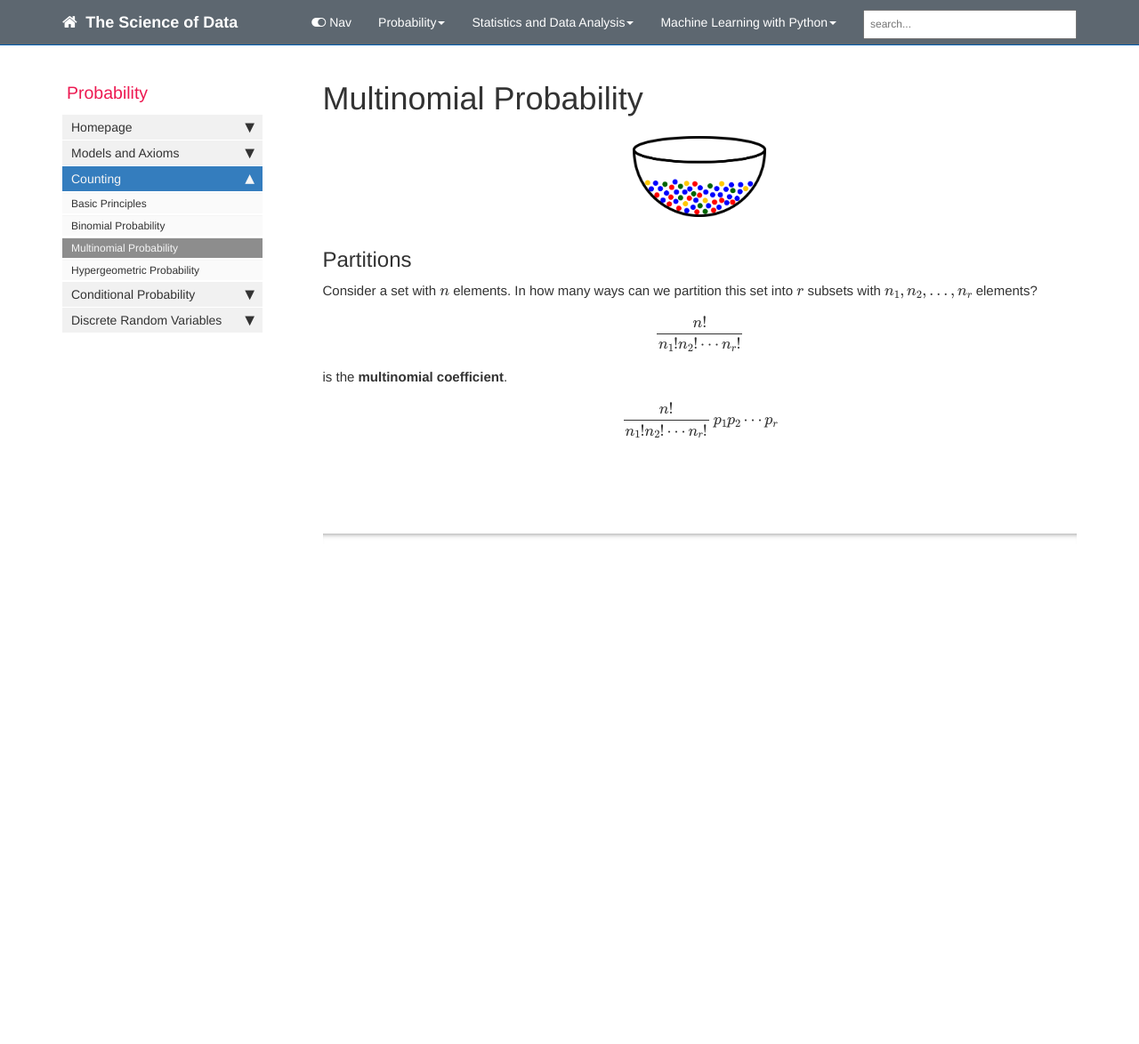
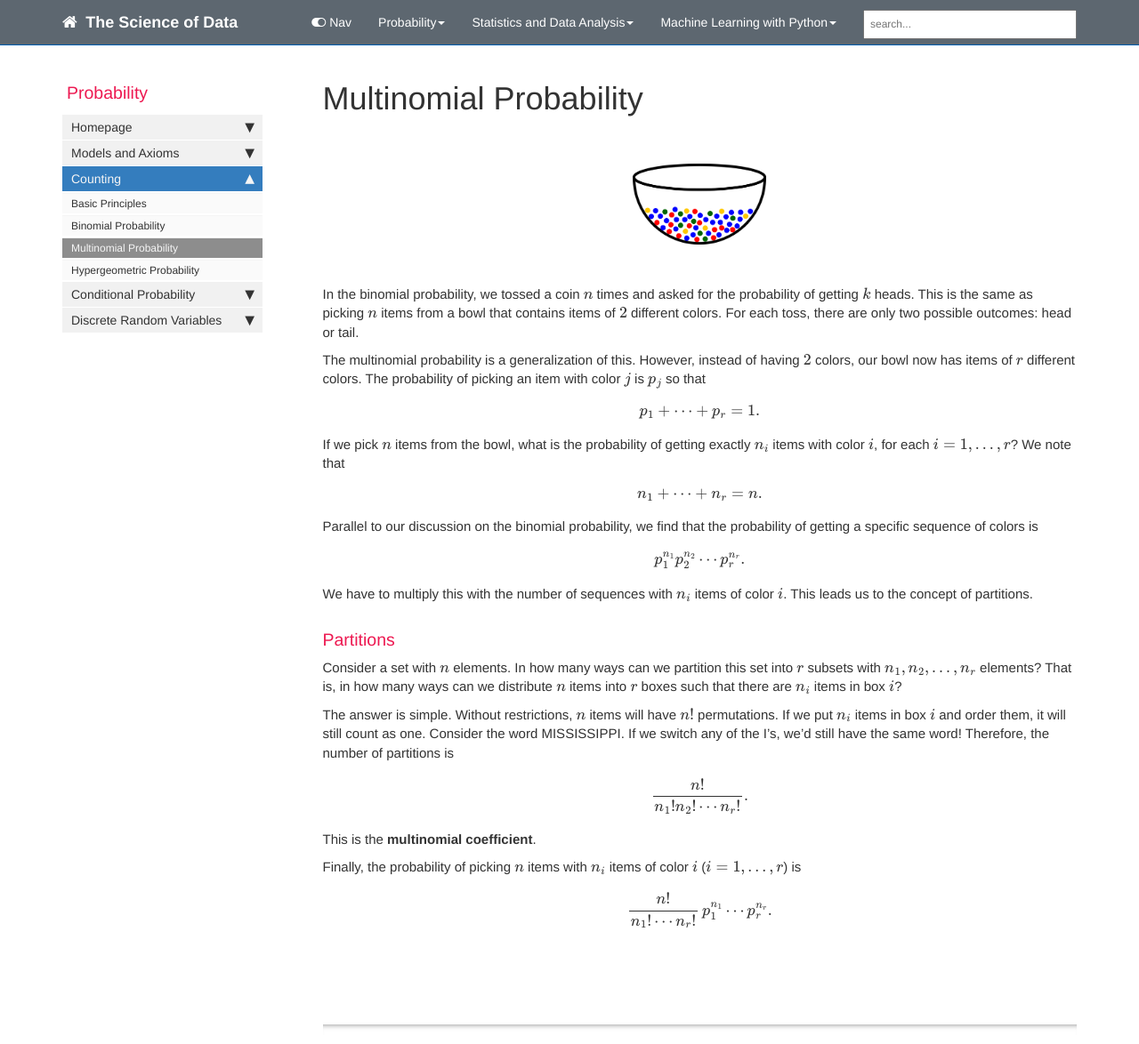
Before and after one commit to mynameisjanus/mynameisjanus.github.io, a Jekyll site: the page built from pages/probability/multinomial.md, in a window 1280 px wide and 1174 px high. Shown: the whole window at 89% size. Built offline with Jekyll 4.4.1, drawn with Linux system fonts in a browser that asks for light colours; formulas are drawn with MathJax 3; comment, search, counter and statistics services are not loaded.

Commit message:
update monomial

```diff
--- a/pages/probability/multinomial.md
+++ b/pages/probability/multinomial.md
@@ -6,17 +6,40 @@ folder: probability
 usemathjax: true
 toc: false
 ---
+<br>
 
 <p align="center">
   <img src="images/prob/bowl2.png" style="width:150px;height:auto;"/>
 </p>
 
-## Partitions
+<br>
 
-Consider a set with $$n$$ elements. In how many ways can we partition this set into $$r$$ subsets with $$n_1,n_2,\ldots,n_r$$ elements?
+In the binomial probability, we tossed a coin $$n$$ times and asked for the probability of getting $$k$$ heads. This is the same as picking $$n$$ items from a bowl that contains items of $$2$$ different colors. For each toss, there are only two possible outcomes: head or tail.
 
-$$\dfrac{n!}{n_1!n_2!\cdots n_r!}$$
+The multinomial probability is a generalization of this. However, instead of having $$2$$ colors, our bowl now has items of $$r$$ different colors. The probability of picking an item with color $$j$$ is $$p_j$$ so that
 
-is the **multinomial coefficient**.
+$$p_1+\cdots+p_r=1.$$
 
-$$\dfrac{n!}{n_1!n_2!\cdots n_r!}\,p_1p_2\cdots p_r$$
+If we pick $$n$$ items from the bowl, what is the probability of getting exactly $$n_i$$ items with color $$i$$, for each $$i=1,\ldots,r$$? We note that
+
+$$n_1+\cdots+n_r=n.$$
+
+Parallel to our discussion on the binomial probability, we find that the probability of getting a specific sequence of colors is
+
+$$p_1^{n_1}p_2^{n_2}\cdots p_r^{n_r}.$$
+
+We have to multiply this with the number of sequences with $$n_i$$ items of color $$i$$. This leads us to the concept of partitions.
+
+### Partitions
+
+Consider a set with $$n$$ elements. In how many ways can we partition this set into $$r$$ subsets with $$n_1,n_2,\ldots,n_r$$ elements? That is, in how many ways can we distribute $$n$$ items into $$r$$ boxes such that there are $$n_i$$ items in box $$i$$?
+
+The answer is simple. Without restrictions, $$n$$ items will have $$n!$$ permutations. If we put $$n_i$$ items in box $$i$$ and order them, it will still count as one. Consider the word MISSISSIPPI. If we switch any of the I's, we'd still have the same word! Therefore, the number of partitions is
+
+$$\dfrac{n!}{n_1!n_2!\cdots n_r!}.$$
+
+This is the **multinomial coefficient**.
+
+Finally, the probability of picking $$n$$ items with $$n_i$$ items of color $$i$$ ($$i=1,\ldots,r$$) is
+
+$$\dfrac{n!}{n_1!\cdots n_r!}\,p_1^{n_1}\cdots p_r^{n_r}.$$
```
